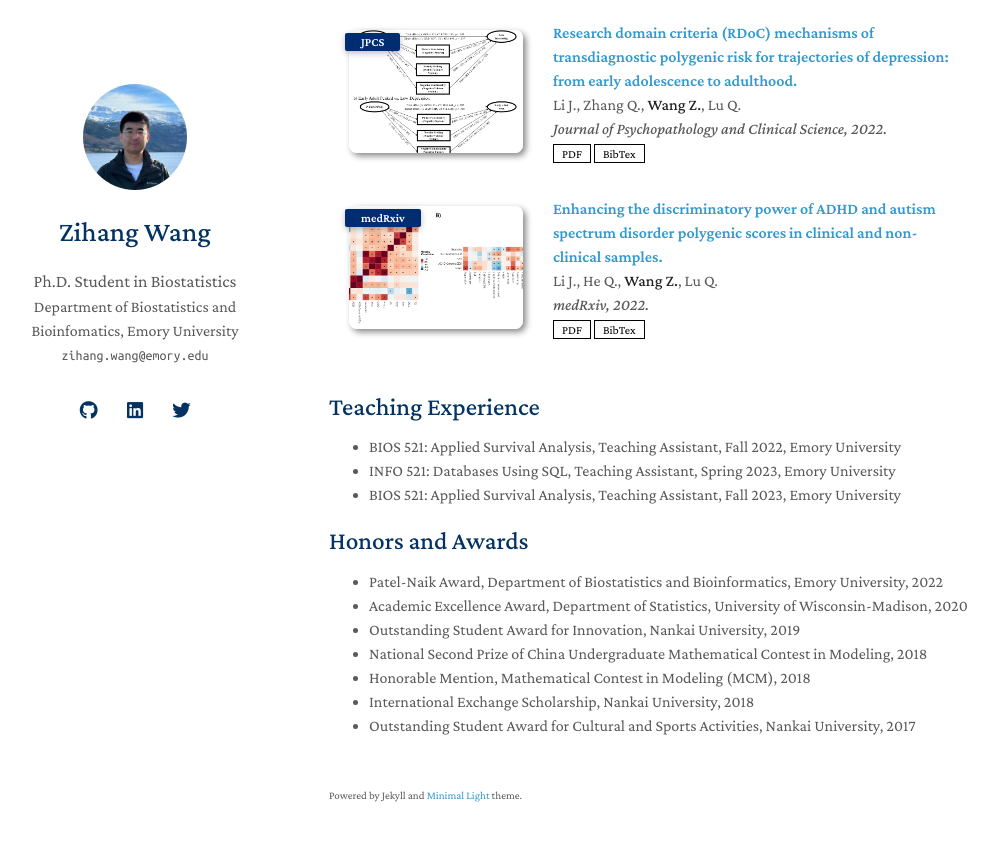
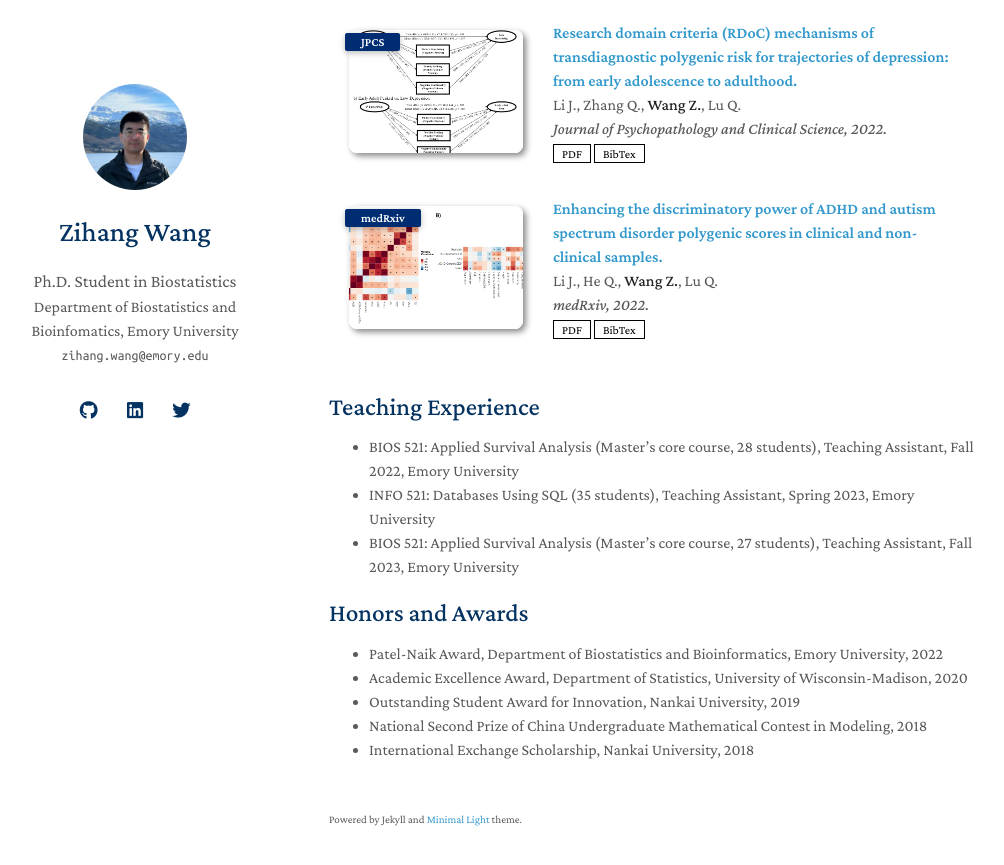
Before and after one commit to imzihangwang/imzihangwang.github.io, a Jekyll site: the page built from index.md, in a window 1280 px wide and 900 px high, scrolled down 974 px. Shown: the top 865 px of the window, without its empty margins (141-1145 px from the left). Built offline with Jekyll 4.4.1, drawn with Linux system fonts in a browser that asks for light colours; nearby versions of some CDN libraries; a style sheet for code colours, icons or effects is not loaded; our own code applies the rules of GitHub Pages for plain Markdown files.

Commit message:
Update index.md

```diff
--- a/index.md
+++ b/index.md
@@ -31,18 +31,16 @@ My name in Chinese is 王子航.
 {% include_relative _includes/publications.md %}
 
 ## Teaching Experience
-- BIOS 521: Applied Survival Analysis, Teaching Assistant, Fall 2022, Emory University
-- INFO 521: Databases Using SQL, Teaching Assistant, Spring 2023, Emory University
-- BIOS 521: Applied Survival Analysis, Teaching Assistant, Fall 2023, Emory University
+- BIOS 521: Applied Survival Analysis (Master's core course, 28 students), Teaching Assistant, Fall 2022, Emory University
+- INFO 521: Databases Using SQL (35 students), Teaching Assistant, Spring 2023, Emory University
+- BIOS 521: Applied Survival Analysis (Master's core course, 27 students), Teaching Assistant, Fall 2023, Emory University
 
 ## Honors and Awards
 - Patel-Naik Award, Department of Biostatistics and Bioinformatics, Emory University, 2022
 - Academic Excellence Award, Department of Statistics, University of Wisconsin-Madison, 2020
 - Outstanding Student Award for Innovation, Nankai University, 2019
 - National Second Prize of China Undergraduate Mathematical Contest in Modeling, 2018
-- Honorable Mention, Mathematical Contest in Modeling (MCM), 2018
 - International Exchange Scholarship, Nankai University, 2018
-- Outstanding Student Award for Cultural and Sports Activities, Nankai University, 2017
 
 <!--
 {% include_relative _includes/services.md %}
```
